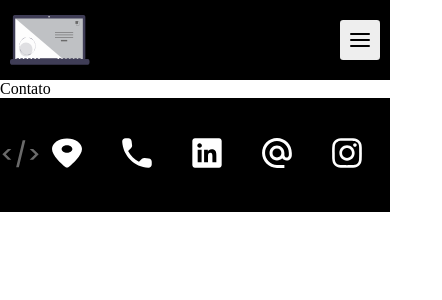
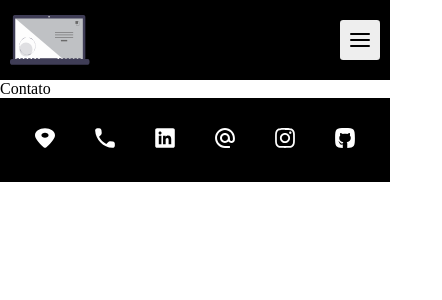
Before and after one commit to danyllolopes/novo-portfolio, a React (Create React App) app: page /contato in a window 390 px wide. Shown: the top 300 px of the page, 442 px wide, since content can reach past the window. Built offline with nearby package versions, Linux system fonts and the light colour scheme.

Commit message:
footer responsivo

```diff
--- a/src/Components/Footer.module.css
+++ b/src/Components/Footer.module.css
@@ -3,6 +3,7 @@
 }
 .footer {
   display: flex;
+  flex-wrap: wrap;
   justify-content: space-between;
   align-items: center;
   padding: 30px 0;
@@ -11,10 +12,10 @@
   display: flex;
   justify-content: center;
   align-items: center;
+  flex-wrap: wrap;
   gap: 20px;
 }
 .icones a {
-  display: inline-block;
   padding: 10px;
 
   transition: 0.3s ease;
@@ -29,3 +30,22 @@
 .icones svg:hover > * {
   fill: #ffbb00;
 }
+@media (max-width: 739px) {
+  .footer {
+    padding: 20px 0;
+    justify-content: center;
+  }
+  .footer img {
+    display: none;
+  }
+
+  .icones svg {
+    width: 20px;
+    height: 20px;
+  }
+  .icones a:hover,
+  .icones svg:hover > * {
+    fill: white;
+    transform: none;
+  }
+}
```
